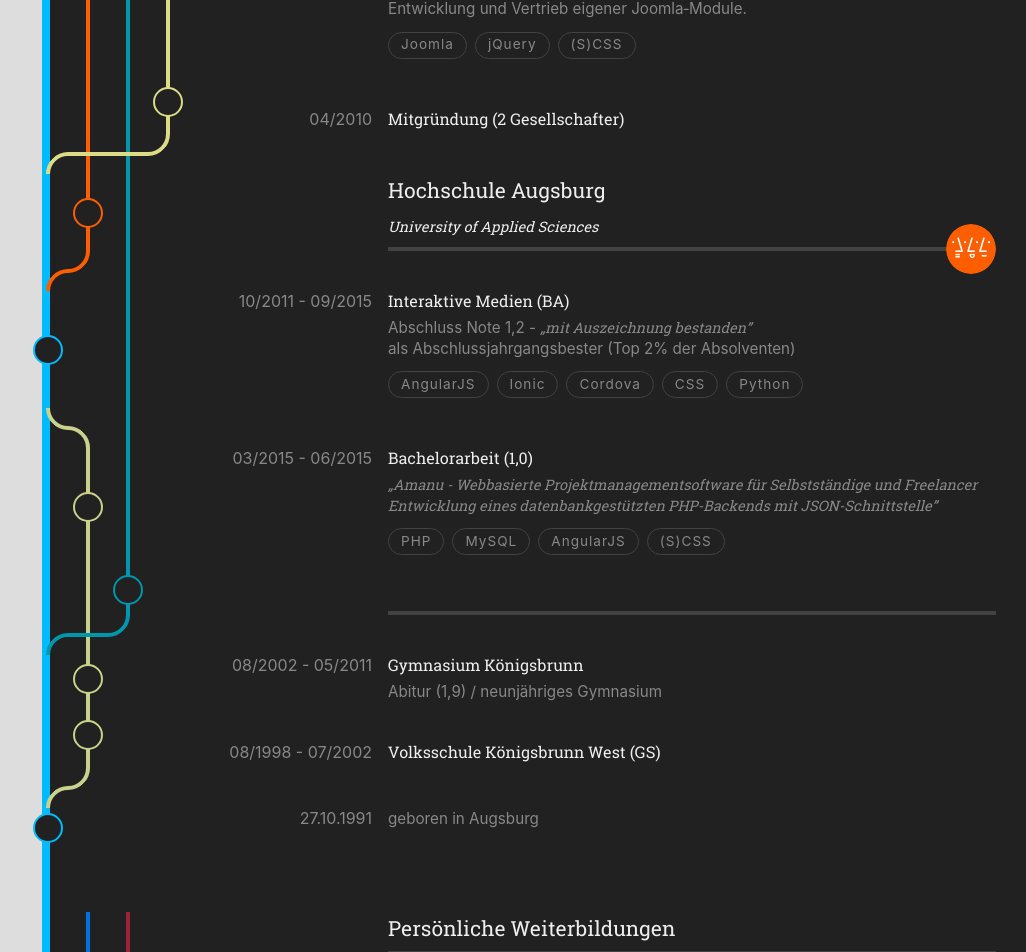
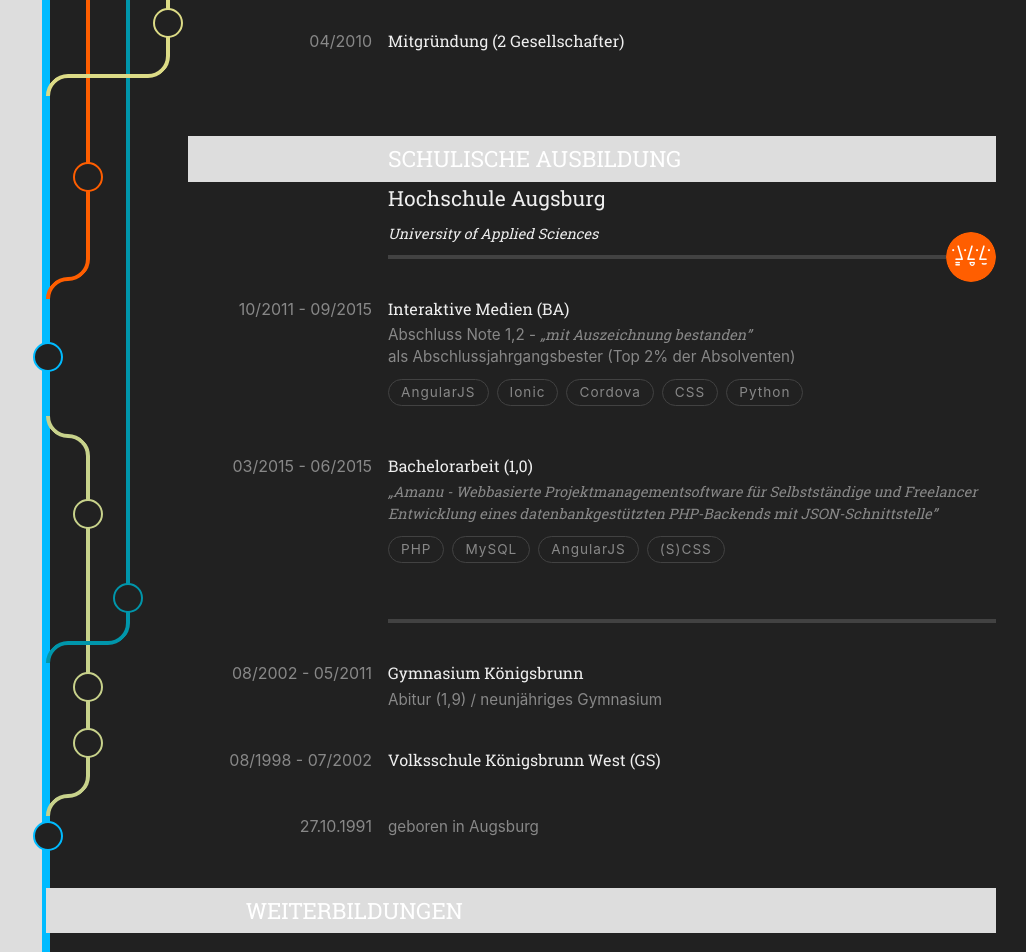
Before and after one commit to santosch/website2023, a Next.js app: page /print in a window 1280 px wide. Shown: the part 1837-2789 px from the top of the page, without its empty margins (254-1280 px from the left). Built offline with nearby package versions, Linux system fonts and the light colour scheme.

Commit message:
basic layout for print page

```diff
--- a/src/app/print/page.module.scss
+++ b/src/app/print/page.module.scss
@@ -34,6 +34,15 @@ $side: 300px;
   padding-left: var(--left-col-width);
 }
 
+.headline {
+  padding: 5px 0 5px var(--left-col-width);
+  margin: 0;
+  font-size: 1.4rem;
+  text-transform: uppercase;
+  background-color: #ddd;
+  color: #fff;
+}
+
 .pagebreak {
   page-break-before: always;
 }
--- a/src/app/print/page.tsx
+++ b/src/app/print/page.tsx
@@ -36,9 +36,22 @@ export default function Print(): JSX.Element {
                     <div className={styles.pagebreak}></div>
                     Test2
                 </div>
-                <div className={styles.main}>
+                <div className={styles.main} style={{marginTop: -84}}>
                     <Vita
+                        headlineProfessional={(
+                            <h2 className={styles.headline}>
+                                Beruflicher Werdegang
+                            </h2>
+                        )}
+                        headlineSchool={(
+                            <h2 className={styles.headline} style={{marginTop: 40}}>
+                                Schulische Ausbildung
+                            </h2>
+                        )}
                     />
+                    <h2 className={styles.headline}>
+                        Weiterbildungen
+                    </h2>
                     <CoursesAndAchievements />
                 </div>
             </div>
```
